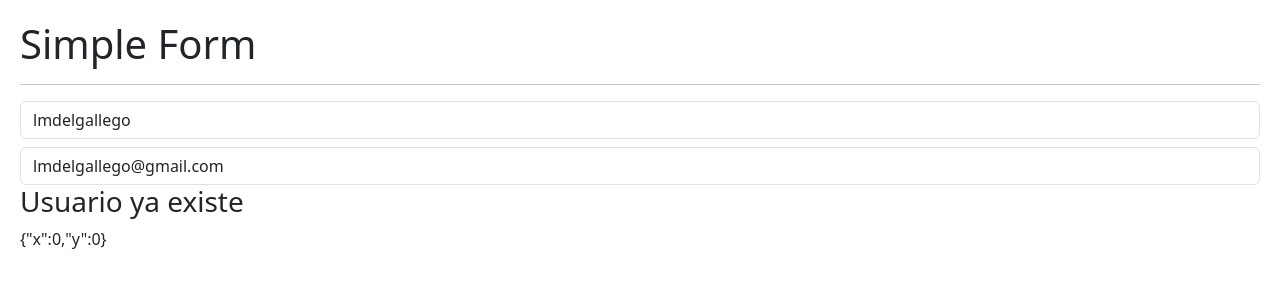
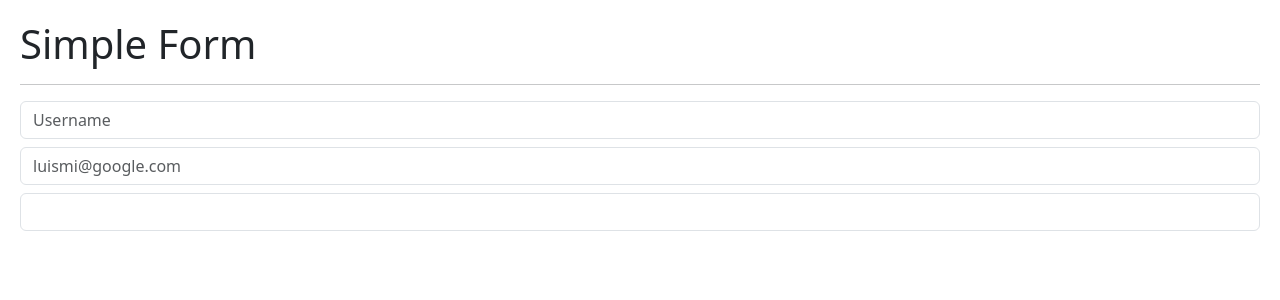
Before and after one commit to lmdelgallego/05-hook-app, a React (Vite) app: page / in a window 1280 px wide. Shown: the top 300 px of the page. Built offline with nearby package versions, Linux system fonts and the light colour scheme.

Commit message:
✨feature: Formulario con custom Hook

```diff
--- /dev/null
+++ b/src/02-useEffect/FormWithCustomHook.jsx
@@ -0,0 +1,25 @@
+import { useEffect } from "react"
+import { useForm } from "../hooks/useForm"
+import { Message } from "./Message"
+
+export const FormWithCustomHook = () => {
+
+  const { formState, onInputChange, email, username, password } = useForm({
+    username: '',
+    email: '',
+    password: ''
+  });
+
+  // const { username, email, password } = formState;
+
+  return (
+    <>
+      <h1>Simple Form</h1>
+      <hr />
+      <input type="text" className="form-control mb-2" placeholder="Username" name='username' value={username} onChange={onInputChange}/>
+      <input type="email" className="form-control mb-2" placeholder="luismi@google.com" name='email' value={email} onChange={onInputChange}/>
+      <input type="password" className="form-control" name='password' value={password} onChange={onInputChange}/>
+      { username === 'lmdelgallego' && <Message />}
+    </>
+  )
+}
--- /dev/null
+++ b/src/hooks/useForm.js
@@ -0,0 +1,20 @@
+import { useState } from 'react';
+
+export const useForm = (initialForm = {}) => {
+
+  const [formState, setFormState] = useState(initialForm)
+
+  const onInputChange = ({ target }) => {
+    const { name, value } = target;
+    setFormState({
+      ...formState,
+      [name]: value
+    })
+  }
+
+  return {
+    ...formState,
+    formState,
+    onInputChange
+  }
+}
--- a/src/main.jsx
+++ b/src/main.jsx
@@ -1,14 +1,12 @@
 import React from 'react'
 import ReactDOM from 'react-dom/client'
-import { CounterWithCustomHooks } from './01-useState/CounterWithCustomHooks'
-// import { CounterApp } from './01-useState/CounterApp'
-// import HooksApp from './HooksApp'
+import { FormWithCustomHook } from './02-useEffect/FormWithCustomHook'
 
 import './index.css'
 import { SimpleForm } from './02-useEffect/SimpleForm'
 
 ReactDOM.createRoot(document.getElementById('root')).render(
   // <React.StrictMode>
-    <SimpleForm/>
+    <FormWithCustomHook />,
   // </React.StrictMode>,
 )
```
